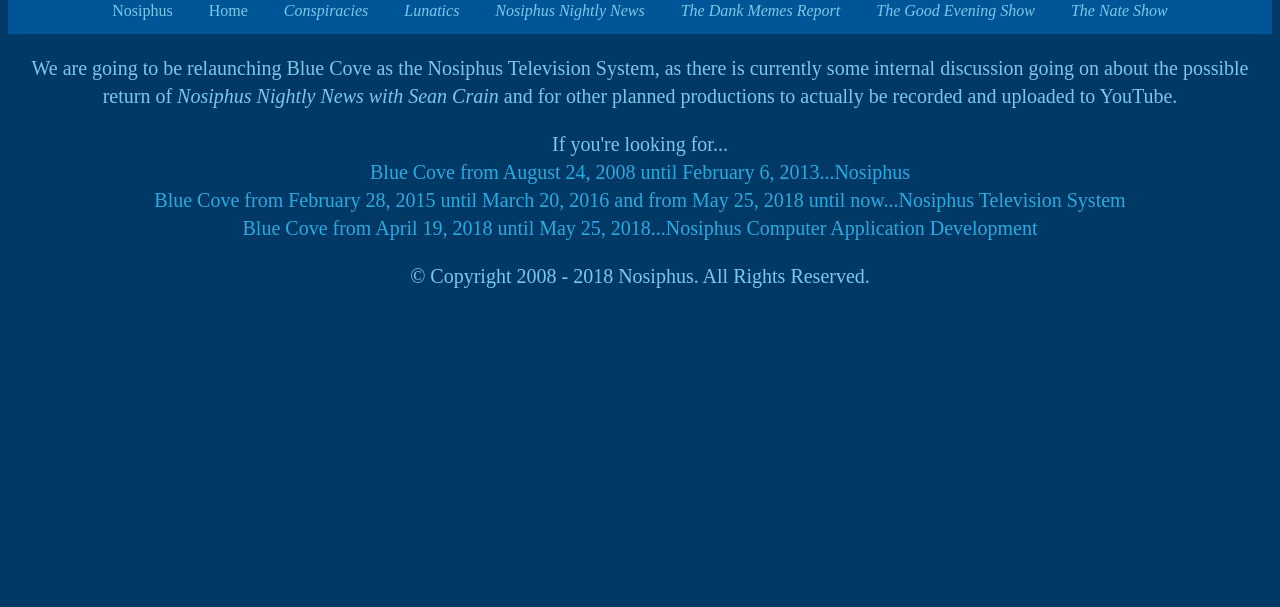
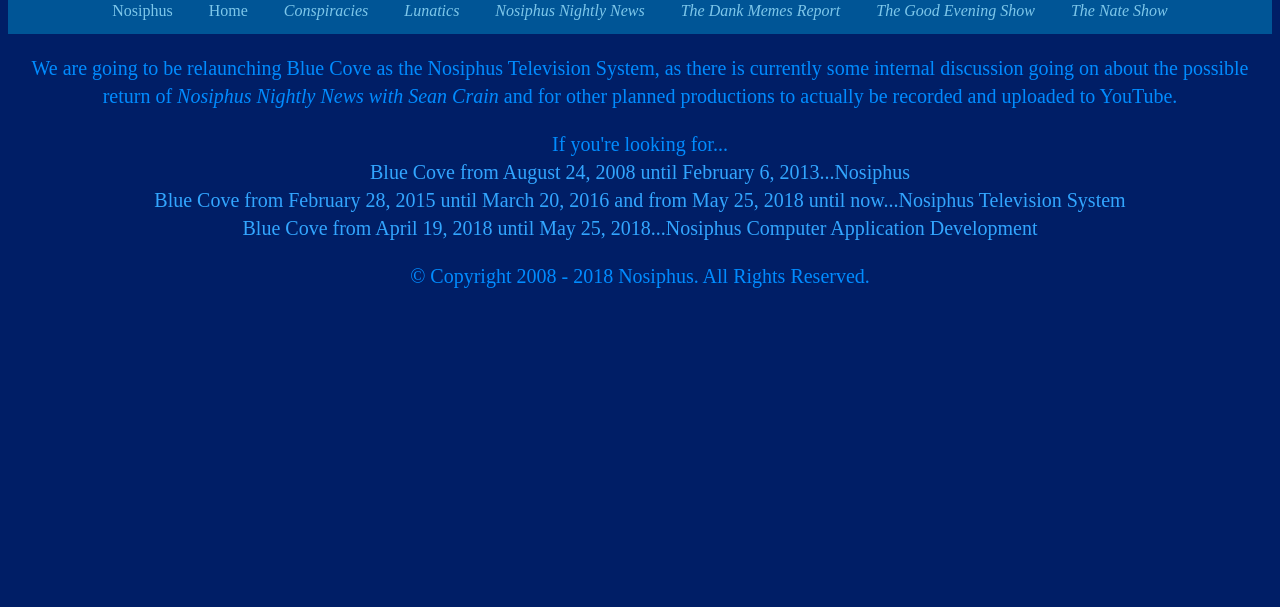
Before and after one commit to Nosiphus/blue-cove, a plain HTML site: page index.html in a window 1280 px wide. Shown: the part 193-800 px from the top of the page. Drawn offline with nearby package versions, Linux system fonts and the light colour scheme; a script that the page names is missing; a web font is replaced by a local one.

Commit message:
Port Nosiphus site color changes to Blue Cove

```diff
--- a/styles.css
+++ b/styles.css
@@ -1,5 +1,5 @@
 body {
-background-color: #003965;
+background-color: #001E66;
 }
 
 /* quicksand-300 - latin */
@@ -77,25 +77,25 @@ background-color: #003965;
 }
 
 h1 {
-	color: #7dc7ea;
+	color: #008CFF;
 	text-align: center;
 	font-size: 36px;
 	line-height:44px;
 }
 
 p {
-	color: #7dc7ea;
+	color: #008CFF;
 	text-align: center;
 	font-size: 20px;
 	line-height:28px;
 }
 details {
-	color: #7dc7ea;
+	color: #008CFF;
 	text-align: center;
 	font-size: 20px;
 	line-height:28px;
 }
 a {
-	color: #2aabdf;
+	color: #32A6FF;
 	text-decoration: none;
 }
```
